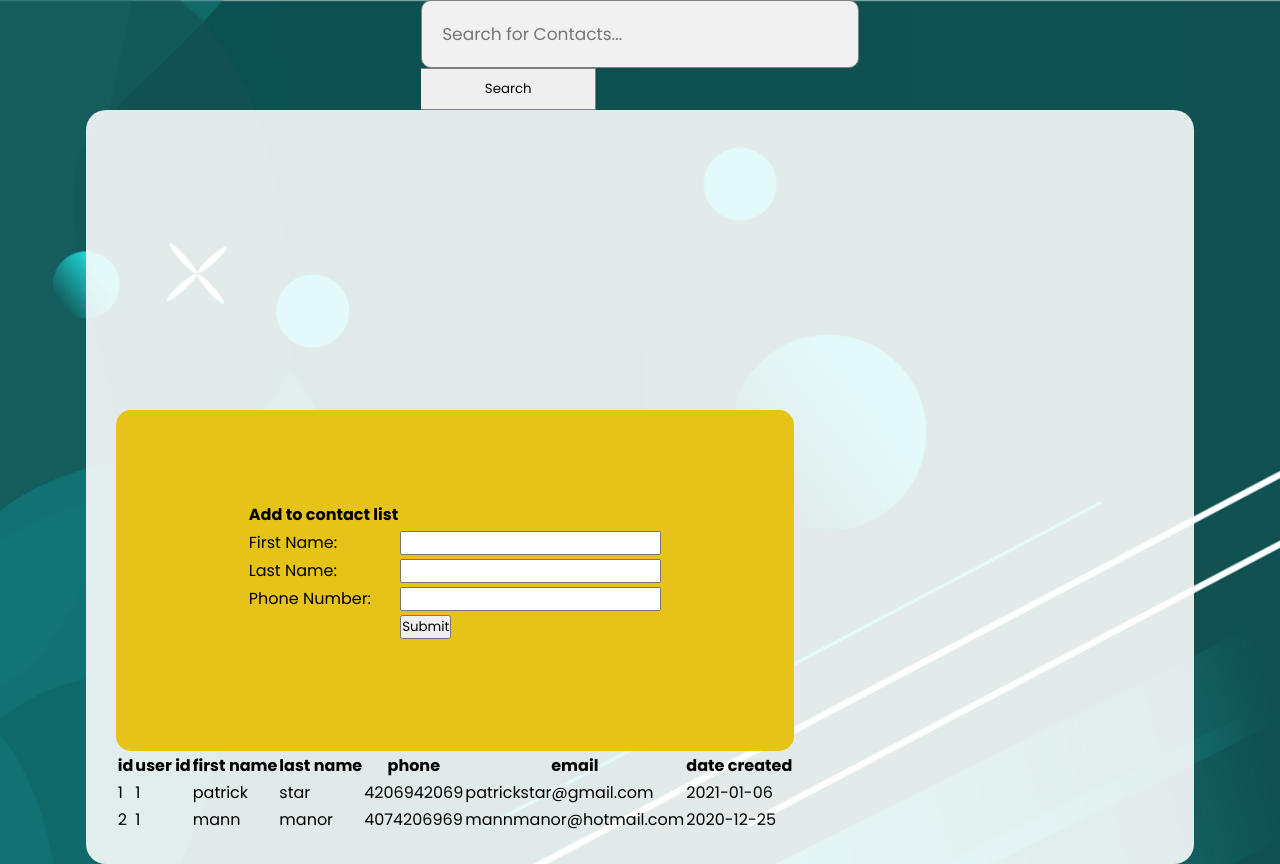
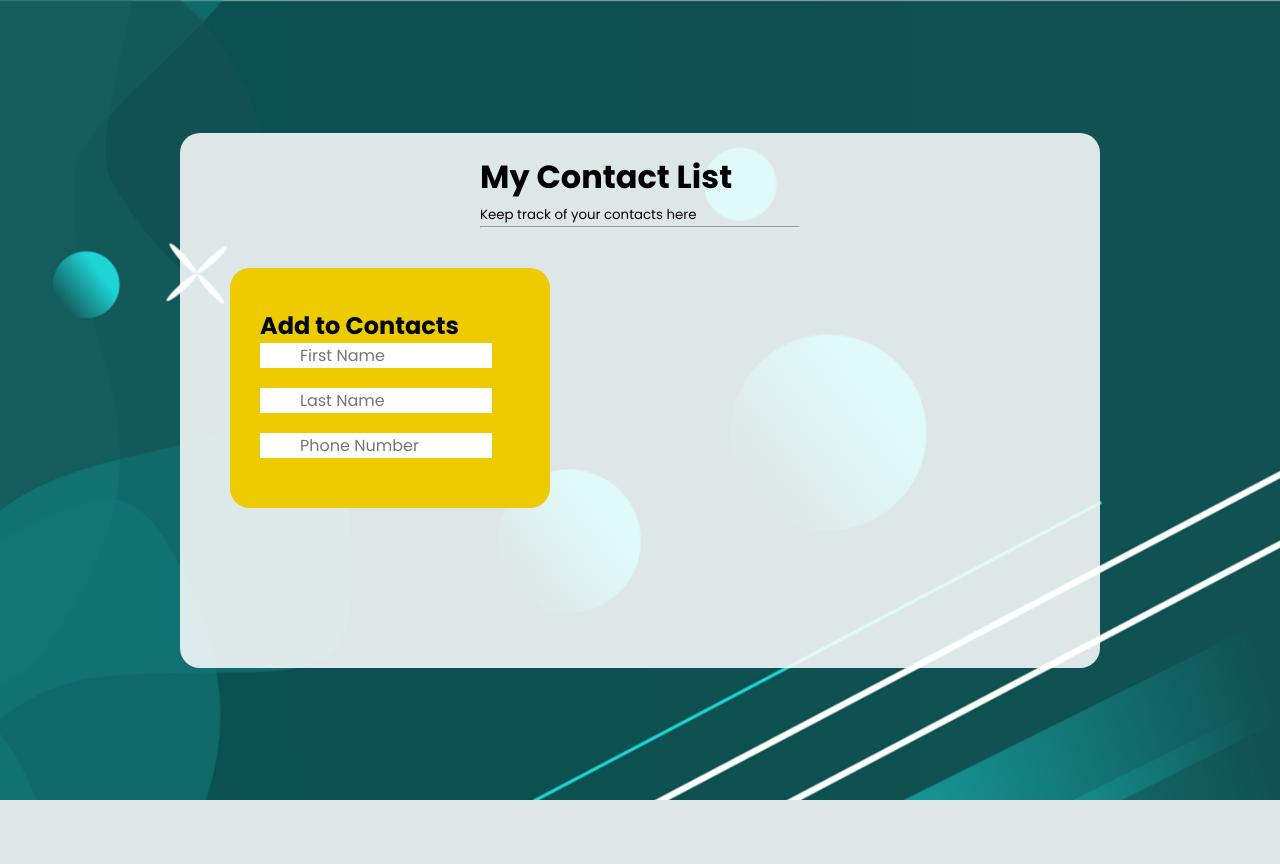
Before and after one commit to COP-4331C-Group-11/Contax.ml, a PHP site: page /contactPage.html in a window 1280 px wide. After the commit the page ends 800 px from the top, so only its background shows below. Run offline with PHP 8.4, Linux system fonts and the light colour scheme; data comes from the database, SQL or seed files in the repository; data that the repository does not hold is empty.

Commit message:
Form Redesign
Redesigned the forms for add to contact

```diff
--- a/src/contactPage.html
+++ b/src/contactPage.html
@@ -4,49 +4,41 @@
 
   <link rel="stylesheet" href="css/contactPage.css">
 
+
 <title>Add Contacts</title>
 </form>
 </head>
 <body>
-    <form class="example" action=>
-    <input type="textInput" name="search" id="contact-search" placeholder="Search for Contacts..." >
-  <button id="search-btn">Search</button>
-    </form>
-  <!--this is going to be for the add to contacts, we needs two seperate tables to do this-->
-    <div class="container">
 
-  <center>
-    <div class="wrapper">
+  <div class = "container">
+    <header class="col-md-offset-1 col-md-10">
+      <h1>
+        My Contact List
+      </h1>
+      <small>
+        Keep track of your contacts here
+      </small>
 
-  <form class = "form">
+      <!--White underline-->
+      <hr>
+       <!--Let's input our forms here , one for adding contacts one for editing contacts-->
+       <section class="section-1">
+        <div class ="form-container">
+          <!--This is for the first form of add contact-->
 
-    <table class="Add-list">
-      <th>Add to contact list</th>
-      <tr>
-        <td>First Name:</td>
-        <td><input type="text" name="First Name"</td>
-      </tr>
-      <tr>
-        <td>Last Name:</td>
-        <td><input type="text" name="Last Name"</td>
 
-      </tr>
-      <td>Phone Number:</td>
-        <td><input type="text" name="Phone Number"</td>
-      </tr>
-      <td></td>
-        <td><input type="submit" id=add name="Phone Number"</td>
-      </tr>
-    </table>
-  </form>
+          <form>
+            <h1>Add to Contacts</h1>
+            <input type="text" placeholder="First Name">
+            <input type="text" placeholder="Last Name">
+            <input type="text" placeholder="Phone Number">
+
+          </form>
+        </div>
+       </section>
+
     </div>
 
-
-  <div id="contact-table">
-    <!-- This gets auto-filled -->
-  </div>
-  </center>
-    </div>
   <script src="js/contacts.js"></script>
 
 </body>
--- a/src/css/contactPage.css
+++ b/src/css/contactPage.css
@@ -5,7 +5,8 @@
   box-sizing: border-box;
   font-family: 'Poppins', sans-serif;
 }
-html,body{
+html
+{
   display: grid;
   height: 100%;
   width: 100%;
@@ -13,65 +14,48 @@ html,body{
   background: url("../img/shapes.png")
 }
 
-.container{
-background:#fff;
-padding-bottom:30px;
-padding-top:300px;
-padding-left: 30px;
-padding-right: 400px;
-border-radius: 20px;
-background: rgba(255, 255, 255, 0.877);
+.contact-builder
+{
+  background:#fff;
 }
-.form{
-  padding-bottom:20px;
-  padding-top:px;
+.container
+{
+  border-radius: 20px;
+  background:rgba(255, 255, 255, 0.863);
+  padding-bottom:200px;
+  padding-top:20px;
+  padding-left: 300px;
+  padding-right: 300px;
+}
+.form-container
+{
+  border-radius: 20px;
+  background: #eeca00;
+  padding-bottom:30px;
+  padding-top:20px;
+  padding-left: px;
+  padding-right: 0px;
+  position: relative;;
+  top:40px;
+  right:250px;
+}
+form
+{
+  margin:20px auto;
+  width: 320px;
+  color:rgb(0, 7, 7);
+  padding-left: 30px;
+}
+input{
+
+  padding-left: 40px;
+  font-size:inherit;
 
 }
-.wrapper
+input[type="text"]
 {
-background:#fff;
-padding-bottom:90px;
-border: 200px;
-padding-top:90px;
-padding-left: 0px;
-padding-right: 0px;
-border-radius: 15px;
-background: #e6c319;
+  display: block;
+  margin-bottom: 20px;
+  width:80%;
+  border:2px orangered;
 }
-
-/*
-This is the style for the button
-*/
-form.example input[type=textInput] {
-    padding-left: 100px;
-    border-radius: 10px;
-    padding: 20px;
-    font-size: 17px;
-    border: 1px solid grey;
-    float: center;
-    width: 100%;
-    background: #f1f1f1;
-}
-
-/* Style the submit button */
-form.example button {
-  float: left;
-  width: 40%;
-  padding: 10px;
-  background: #e6c319
-  font-size: 18px;
-  border: 1px solid grey;
-  border-left: none; /* Prevent double borders */
-  cursor: pointer;
-}
-
-form.example button:hover {
-  background: #0b7dda;
-}
-
-/* Clear floats */
-form.example::after {
-  content: "";
-  clear: both;
-  display: table;
-}
```
